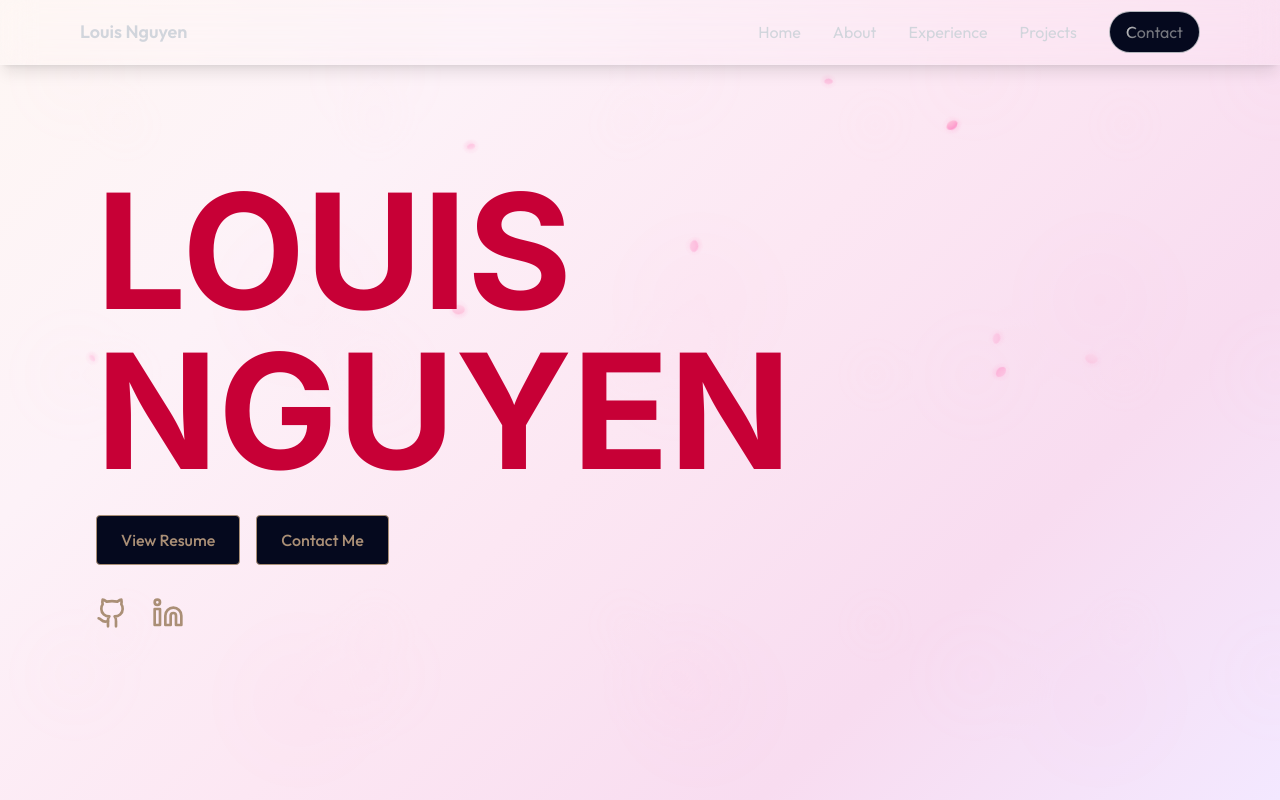
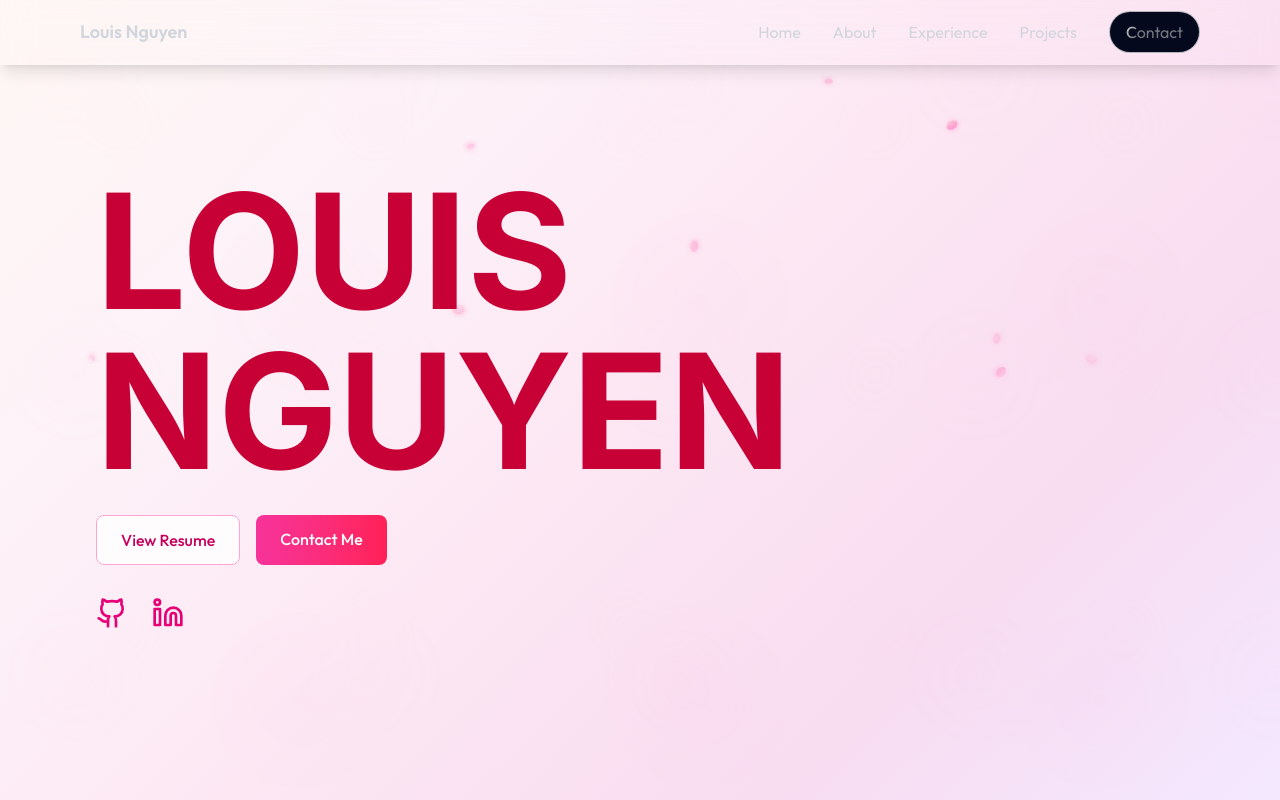
Before and after one commit to louisnguyenn/Louis-Personal-Portfolio, a React (Vite) app: page / in a window 1280 px wide. Shown: the top 800 px of the page. Built offline with nearby package versions, Linux system fonts and the light colour scheme.

Commit message:
trying out a sakura theme

```diff
--- a/src/components/sections/Home.jsx
+++ b/src/components/sections/Home.jsx
@@ -117,13 +117,13 @@ export const Home = () => {
                 href="/Louis_Nguyen_Resume.pdf"
                 target="_blank"
                 rel="noopener noreferrer"
-                className="bg-[#05091e] border border-[#AA8F76] text-[#AA8F76] py-3 px-6 rounded font-medium transition-all duration-200 hover:-translate-y-1 hover:bg-blue-500/20 active:bg-white active:text-[#05091e]"
+                className="bg-white/80 backdrop-blur-sm border border-pink-300 text-pink-700 py-3 px-6 rounded-lg font-medium transition-all duration-300 hover:-translate-y-1 hover:bg-pink-100 hover:border-pink-400 hover:shadow-lg hover:shadow-pink-200/50 active:bg-pink-200 active:text-pink-800"
               >
                 View Resume
               </a>
               <a
                 href="#contact"
-                className="bg-[#05091e] border border-[#AA8F76] text-[#AA8F76] py-3 px-6 rounded font-medium transition-all duration-200 hover:-translate-y-1 hover:bg-blue-500/20 active:bg-white active:text-[#05091e]"
+                className="bg-gradient-to-r from-pink-500 to-rose-500 text-white py-3 px-6 rounded-lg font-medium transition-all duration-300 hover:-translate-y-1 hover:from-pink-600 hover:to-rose-600 hover:shadow-lg hover:shadow-pink-300/50 active:from-pink-700 active:to-rose-700"
               >
                 Contact Me
               </a>
@@ -147,7 +147,7 @@ export const Home = () => {
                 href="https://github.com/louisnguyenn"
                 target="_blank"
                 rel="noopener noreferrer"
-                className="text-[#AA8F76] hover:text-white transition-all duration-300 hover:-translate-y-1"
+                className="text-pink-600 hover:text-pink-800 transition-all duration-300 hover:-translate-y-1 hover:drop-shadow-lg"
               >
                 <Github size={32} />
               </a>
@@ -155,7 +155,7 @@ export const Home = () => {
                 href="https://www.linkedin.com/in/louisnguyenn/"
                 target="_blank"
                 rel="noopener noreferrer"
-                className="text-[#AA8F76] hover:text-white transition-all duration-300 hover:-translate-y-1"
+                className="text-pink-600 hover:text-pink-800 transition-all duration-300 hover:-translate-y-1 hover:drop-shadow-lg"
               >
                 <Linkedin size={32} />
               </a>
```
